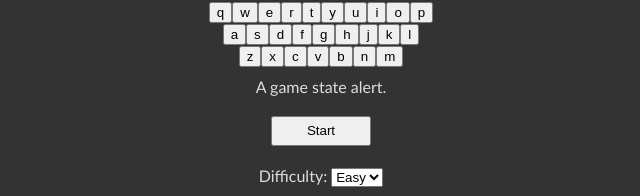
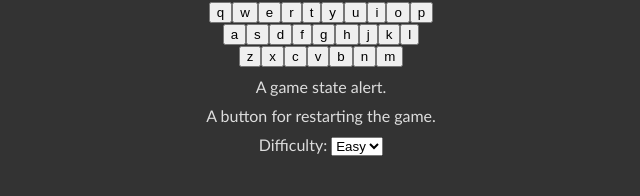
Before and after one commit to tomasz-rebas/react-spaceman, a React (Create React App) app: page / in a window 1280 px wide. Shown: the part 504-700 px from the top of the page, without its empty margins (319-959 px from the left). Built offline with nearby package versions, Linux system fonts and the light colour scheme; no server answers.

Commit message:
Revert "Remove component"
This reverts commit dbb375395ab090a1e2684433fa9ead665be0e22a.

```diff
--- a/src/components/App.js
+++ b/src/components/App.js
@@ -3,6 +3,7 @@ import SpacemanPicture from './SpacemanPicture';
 import SecretWord from './SecretWord';
 import Keyboard from './Keyboard';
 import GameStateAlert from './GameStateAlert';
+import StartButton from './StartButton';
 import DifficultySettings from './DifficultySettings';
 
 // state variables
@@ -17,7 +18,7 @@ export default function App() {
             <SecretWord/>
             <Keyboard/>
             <GameStateAlert/>
-            <button className="start-button">Start</button>
+            <StartButton/>
             <DifficultySettings/>
         </div>
     );
--- /dev/null
+++ b/src/components/StartButton.js
@@ -0,0 +1,7 @@
+import React from 'react';
+
+export default function StartButton() {
+    return (
+        <div className="reset-button">A button for restarting the game.</div>
+    );
+}
--- a/src/style.css
+++ b/src/style.css
@@ -7,7 +7,7 @@ body {
 
 .keyboard,
 .game-state-alert,
-.start-button,
+.reset-button,
 .difficulty-settings {
     margin-top: 10px;
     margin-bottom: 10px;
@@ -25,8 +25,3 @@ body {
     width: 25px;
     display: inline-block;
 }
-
-.start-button {
-    width: 100px;
-    height: 30px;
-}
```
